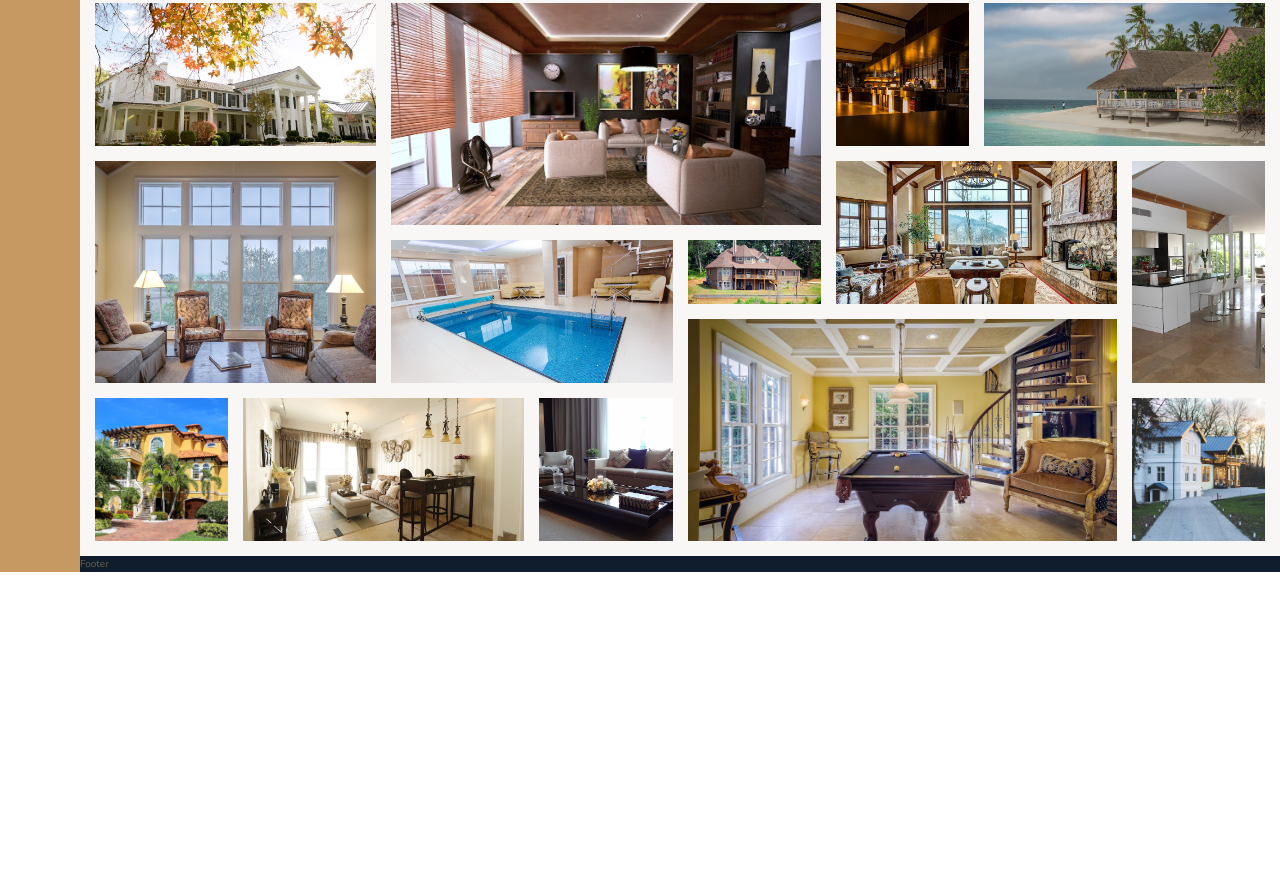
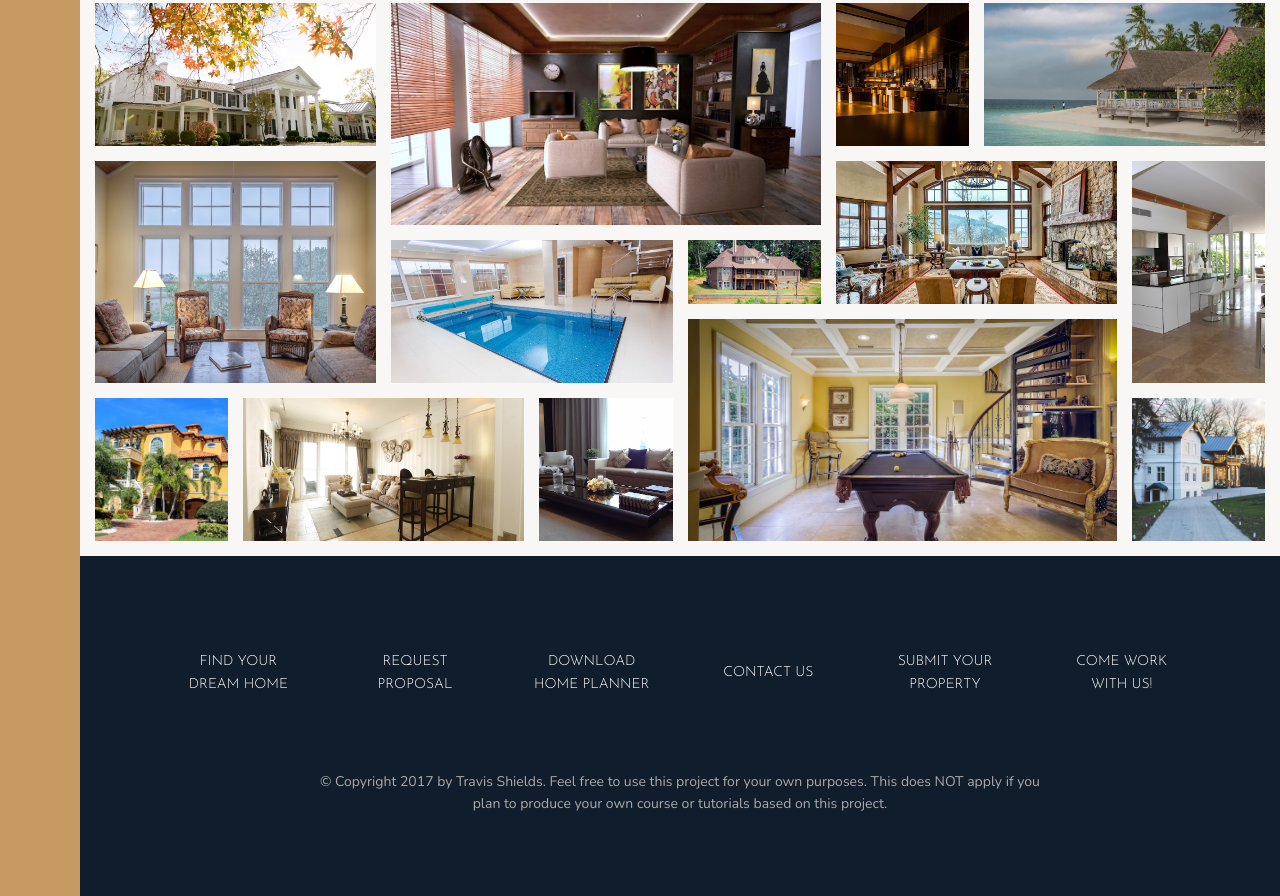
Before and after one commit to tshields86/Nexter, a website: page index.html in a window 1280 px wide. Shown: the part 3084-3980 px from the top of the page. Before the commit the page ends 3656 px from the top, so only its background shows below. Drawn offline with nearby package versions, Linux system fonts and the light colour scheme.

Commit message:
Build the footer

```diff
--- a/index.html
+++ b/index.html
@@ -328,7 +328,17 @@
         </section>
 
         <footer class="footer">
-          Footer
+          <ul class="nav">
+            <li class="nav__item"><a href="#" class="nav__link">Find your dream home</a></li>
+            <li class="nav__item"><a href="#" class="nav__link">Request proposal</a></li>
+            <li class="nav__item"><a href="#" class="nav__link">Download home planner</a></li>
+            <li class="nav__item"><a href="#" class="nav__link">Contact us</a></li>
+            <li class="nav__item"><a href="#" class="nav__link">Submit your property</a></li>
+            <li class="nav__item"><a href="#" class="nav__link">Come work with us!</a></li>
+          </ul>
+          <p class="copyright">
+            &copy; Copyright 2017 by Travis Shields. Feel free to use this project for your own purposes. This does NOT apply if you plan to produce your own course or tutorials based on this project.
+          </p>
         </footer>
     </body>
 </html>
--- a/sass/_footer.scss
+++ b/sass/_footer.scss
@@ -1,4 +1,45 @@
 .footer {
   background-color: $color-secondary;
   grid-column: full-start / full-end;
+  padding: 8rem;
 }
+
+.nav {
+  list-style: none;
+
+  display: grid;
+  grid-template-columns: repeat(auto-fit, minmax(15rem, 1fr));
+  grid-gap: 2rem;
+  align-items: center;
+
+  &__item {
+
+  }
+
+  &__link:link,
+  &__link:visited {
+    font-size: 1.4rem;
+    color: #fff;
+    text-decoration: none;
+    font-family: $font-display;
+    text-transform: uppercase;
+    text-align: center;
+    padding: 1.5rem;
+    display: block;
+    transition: all .2s;
+  }
+
+  &__link:hover,
+  &__link:active {
+    background-color: rgba(#fff, .05);
+    transform: translateY(-3px);
+  }
+}
+
+.copyright {
+  font-size: 1.4rem;
+  color: $color-grey-light-2;
+  margin: 6rem auto 0;
+  text-align: center;
+  width: 70%;
+}
```
Also changed, not shown: css/style.css.
